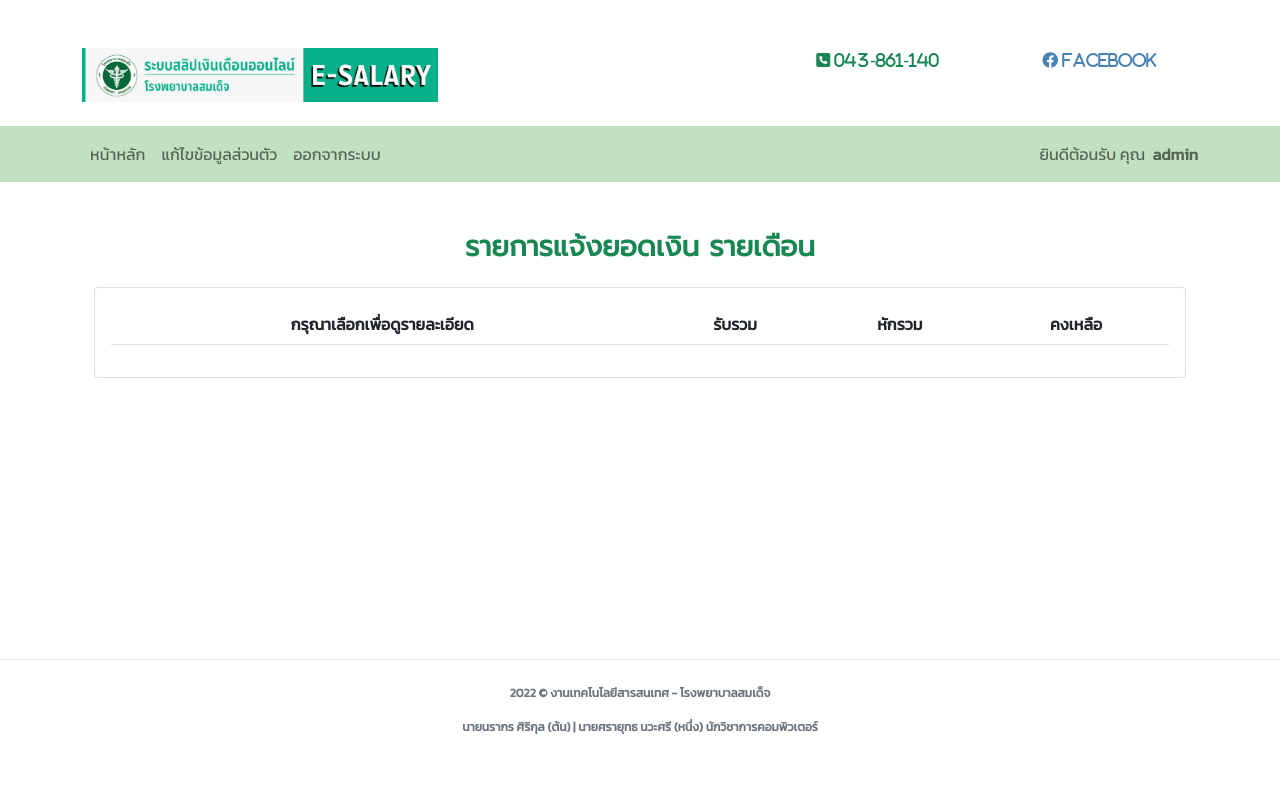
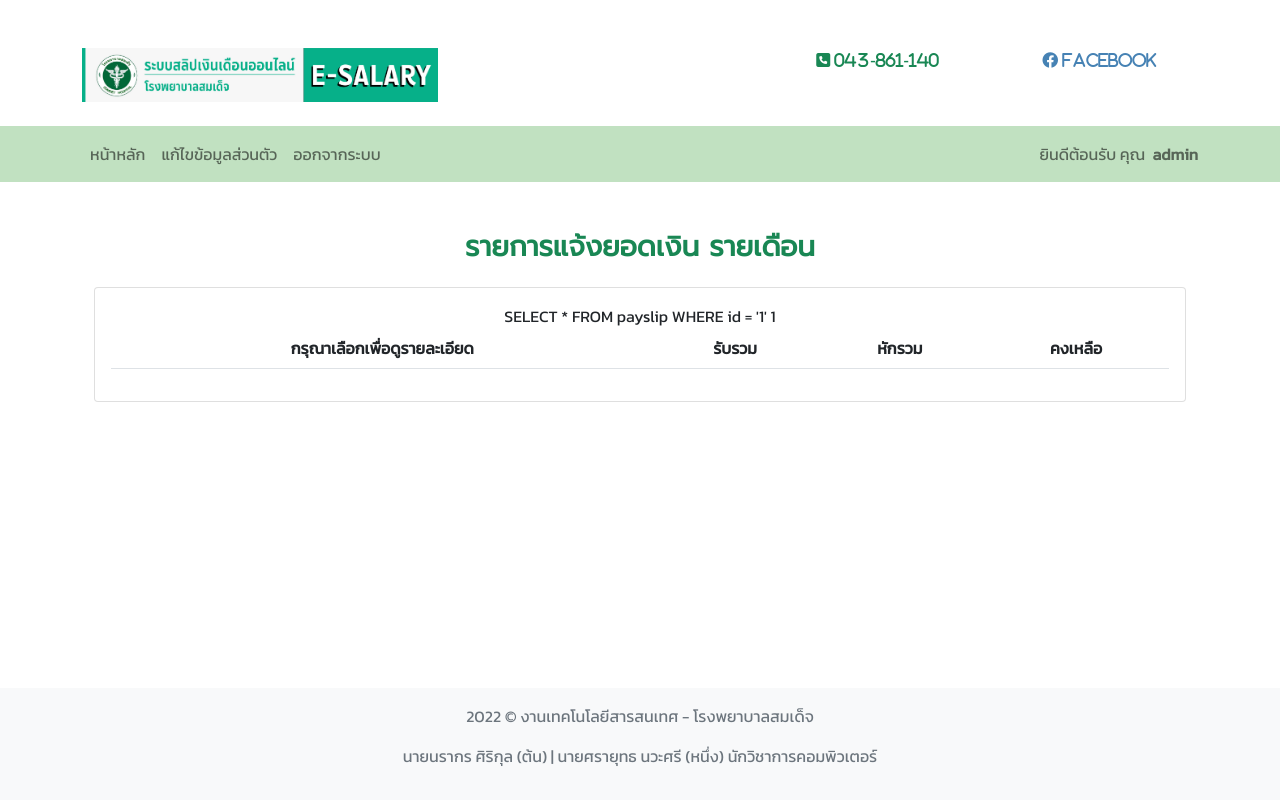
Before and after one commit to SarayuthNueng/slip, a PHP site: page /index3.php in a window 1280 px wide. Run offline with PHP 8.4, Linux system fonts and the light colour scheme; a user stored in the database is signed in; data comes from the database, SQL or seed files in the repository; lists and menus that the app fills with data are empty; some libraries are stand-ins or nearby versions.

Commit message:
update v1.1

```diff
--- a/bootstrap_5/css/style.css
+++ b/bootstrap_5/css/style.css
@@ -25,3 +25,13 @@ h1,h2,h3{
 .nav-link:hover {
   color: #198754 !important ;
 }
+
+@media (min-width: 375px) {
+  footer{
+    position: inherit;
+    left: 0;
+    bottom: 0;
+    width: 100%;
+    text-align: center;
+  }
+ }
--- a/components/footer.php
+++ b/components/footer.php
@@ -1,10 +1,10 @@
-<footer class="mt-4 mb-5 my-4 footer ">
+<!-- <footer class=" footer ">
     <ul class="nav justify-content-center border-bottom pb-3 ">
     </ul>
     <p class="mt-4 text-center text-muted" style="font-weight: bold; font-size: 12px;">2022 &copy; งานเทคโนโลยีสารสนเทศ - โรงพยาบาลสมเด็จ
     </p>
-    <p class="text-center text-muted" style="font-weight: bold; font-size: 12px;"> นายนรากร ศิริกุล (ต้น) | นายศรายุทธ นวะศรี (หนึ่ง) นักวิชาการคอมพิวเตอร์ </p>
-</footer>
+    <p class="mb-4 text-center text-muted" style="font-weight: bold; font-size: 12px;"> นายนรากร ศิริกุล (ต้น) | นายศรายุทธ นวะศรี (หนึ่ง) นักวิชาการคอมพิวเตอร์ </p>
+</footer> -->
 
 
 
@@ -24,7 +24,12 @@
     <p class="text-center text-muted" style="font-weight: bold; font-size: 12px;"> นายนรากร ศิริกุล (ต้น) | นายศรายุทธ นวะศรี (หนึ่ง) นักวิชาการคอมพิวเตอร์ </p>
 </footer> -->
 
-
+<footer class="footer mt-5 py-3 bg-light">
+  <div class="container">
+    <span class="text-muted"><p>2022 &copy; งานเทคโนโลยีสารสนเทศ - โรงพยาบาลสมเด็จ</p></span>
+    <span class="text-muted"><p>นายนรากร ศิริกุล (ต้น) | นายศรายุทธ นวะศรี (หนึ่ง) นักวิชาการคอมพิวเตอร์</p></span>
+  </div>
+</footer>
 
 
 
--- /dev/null
+++ b/css/sticky-footer.css
@@ -0,0 +1,5 @@
+.container {
+    width: auto;
+    max-width: 680px;
+    padding: 0 15px;
+  }
--- a/data_admin.php
+++ b/data_admin.php
@@ -14,7 +14,7 @@ if ($sess_id == "") {
 
 <!-- Main  -->
 
-<div class="container mt-5">
+<div class="container mt-5 ">
 
     <h3 class="text-center">
         <span class="text-center text-success"><strong>รายชื่อบุคลากร ที่สามารถใช้งานระบบ Slip ภายในโรงพยาบาล ได้</strong></span><!-- Main component for a primary marketing message or call to action --><br>
@@ -135,7 +135,9 @@ if ($sess_id == "") {
 
 
 
-<?php include "./components/footer.php" ?>
+
+
+<?php  include "./components/footer.php" ?>
 
 
 
--- a/index3.php
+++ b/index3.php
@@ -75,8 +75,9 @@ if ($sess_id == "") {
                                         <th>หักรวม</th>
                                         <th>คงเหลือ</th>
                                     </tr>
-                                    <?php $strSQL = "SELECT * FROM  payslip WHERE id = '" . $_SESSION['id_login'] . "' ORDER BY date DESC ";
+                                    <?php $strSQL = "SELECT * FROM  payslip WHERE id = '" . $_SESSION['id_login'] . "'  ";
                                     $objQuery = mysqli_query($condb, $strSQL);
+                                    echo print_r($strSQL);
 
                                     ?>
                                     <?php while ($objResult = mysqli_fetch_assoc($objQuery)) { ?>
```
Also changed, not shown: data_user.php (+7 -4 lines), edit_price_user.php (+17 -14 lines).
